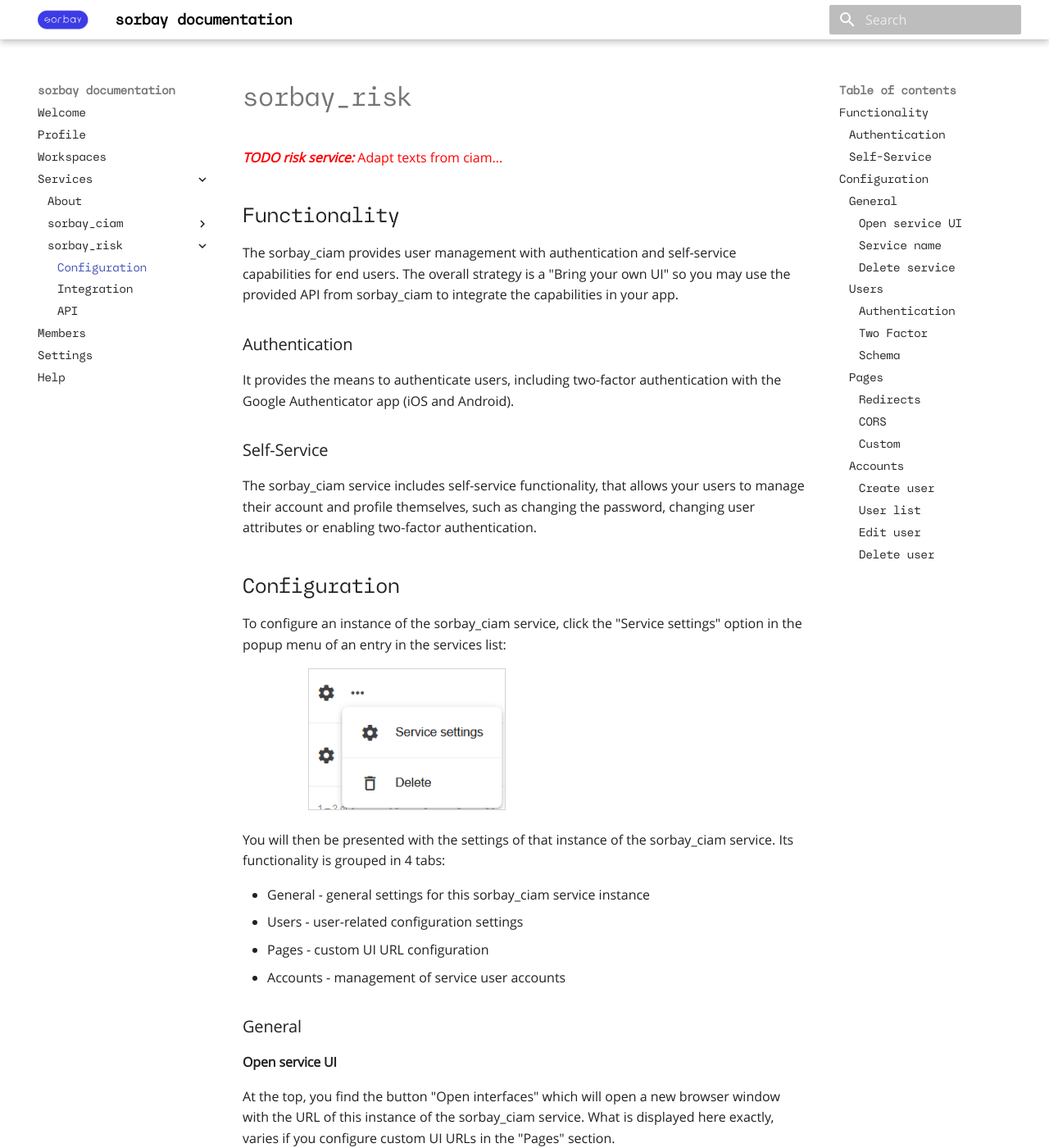
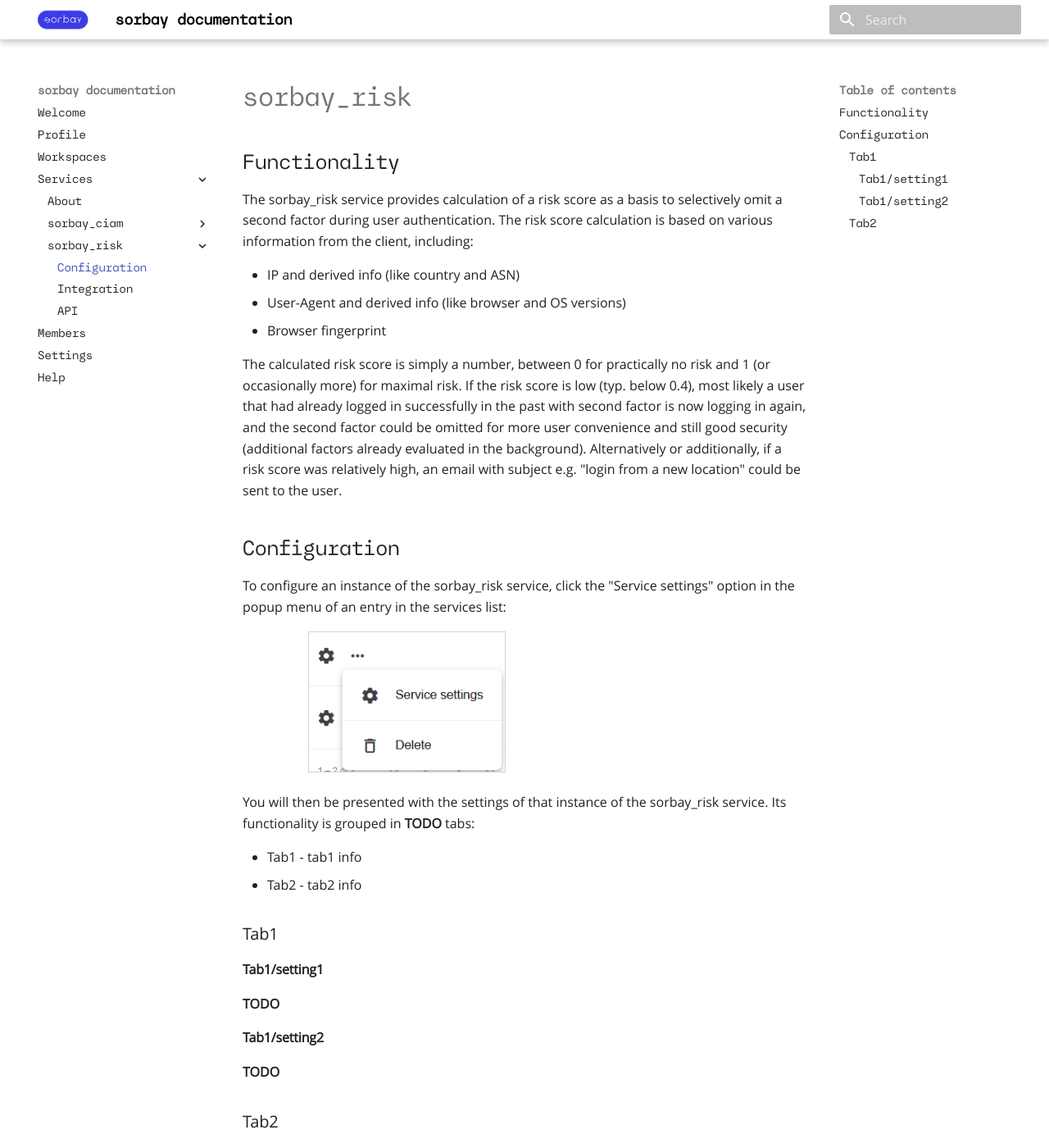
Before and after one commit to sorbay/sorbay-documentation, an MkDocs documentation site: the page built from docs/en/sorbay_risk.md, in a window 1280 px wide and 1400 px high. Shown: the whole window at 82% size. Built offline with MkDocs 1.6.1 and Material for MkDocs 9.7.7, drawn with Linux system fonts in a browser that asks for light colours; some of the changed text lies outside the part shown.

Commit message:
documenting risk service

```diff
--- a/docs/en/sorbay_risk.md
+++ b/docs/en/sorbay_risk.md
@@ -1,156 +1,50 @@
 # sorbay_risk
-
-<span style="color:red">***TODO risk service:*** Adapt texts from ciam...</span>
 
 ## Functionality
 
-The sorbay_ciam provides user management with authentication and
-self-service capabilities for end users. The overall strategy is a
-"Bring your own UI" so you may use the provided API from
-sorbay_ciam to integrate the capabilities in your app.
+The sorbay_risk service provides calculation of a risk score as a basis
+to selectively omit a second factor during user authentication.
+The risk score calculation is based on various information from the
+client, including:
 
-### Authentication
+* IP and derived info (like country and ASN)
+* User-Agent and derived info (like browser and OS versions)
+* Browser fingerprint
 
-It provides the means to authenticate users, including two-factor
-authentication with the Google Authenticator app (iOS and Android).
-
-### Self-Service
-
-The sorbay_ciam service includes self-service functionality, that allows
-your users to manage their account and profile themselves, such as
-changing the password, changing user attributes or enabling
-two-factor authentication.
+The calculated risk score is simply a number, between 0 for
+practically no risk and 1 (or occasionally more) for maximal risk.
+If the risk score is low (typ. below 0.4), most likely a user that had
+already logged in successfully in the past with second factor is now
+logging in again, and the second factor could be omitted for more
+user convenience and still good security (additional factors already
+evaluated in the background).
+Alternatively or additionally, if a risk score was relatively high,
+an email with subject e.g. "login from a new location" could be sent
+to the user.
 
 ## Configuration
 
-To configure an instance of the sorbay_ciam service, click the "Service settings"
+To configure an instance of the sorbay_risk service, click the "Service settings"
 option in the popup menu of an entry in the services list:
 
 <img style="margin-left: 80px; width: 35%; border: 1px; border-style: solid; border-color: lightgray" src="../img/services_service_details_popup.png">
 
-You will then be presented with the settings of that instance of the sorbay_ciam service.
-Its functionality is grouped in 4 tabs:
+You will then be presented with the settings of that instance of the sorbay_risk service.
+Its functionality is grouped in **TODO** tabs:
 
-* General - general settings for this sorbay_ciam service instance
-* Users - user-related configuration settings
-* Pages - custom UI URL configuration
-* Accounts - management of service user accounts
+* Tab1 - tab1 info
+* Tab2 - tab2 info
 
-### General
+### Tab1
 
-#### Open service UI
+#### Tab1/setting1
 
-At the top, you find the button "Open interfaces" which will open a new
-browser window with the URL of this instance of the sorbay_ciam service. What
-is displayed here exactly, varies if you configure custom UI URLs in the "Pages"
-section.
+**TODO**
 
-#### Service name
+#### Tab1/setting2
 
-In the "Base" section, you can change the name of the service. Save your change
-by clicking the "Save" button in the lower right corner.
+**TODO**
 
-#### Delete service
+### Tab2
 
-Under "Service deletion", you can delete this service instance entirely.
-*NOTE:* This change cannot be undone! It will irrevocably delete the service
-and all related data and resources.
-
-Delete the service by clicking the "Delete service" button, and then confirm
-the deletion in the following pop up dialog.
-
-### Users
-
-Under the "Users" tab, you find various sections where you can configure
-several aspects related to the authentication and data storage of service users.
-
-#### Authentication
-
-Set the required minimum length for the password by adjusting the
-slider to the desired value.
-
-Enable the checkbox to enforce a check, that prevents from passwords
-that are equal to the username.
-
-#### Two Factor
-
-By enabling the "Enforce two factor authentication" checkbox in this
-section, users will be forced to enable two-factor authentication.
-
-#### Schema
-
-Here you will be able to adapt the data schema for storing user accounts.
-
-_This functionality is not yet available during the beta testing phase!_
-
-### Pages
-
-Following the "Bring your own UI" philosophy, the sorbay_ciam service allows you to configure custom frontend URLs here. This could be custom-written JavaScript frontends, that integrate with the service API. Follow the [instructions](/sorbay_ciam_integration) how to configure and launch our demo UI application.
-
-* "Login URL" - Login application URL
-* "Registration URL" - Registration application URL
-* "Verification URL" - Verification application URL
-* "Recovery URL" - Recovery application URL
-* "Settings URL" - Settings application URL
-* "Error URL" - Error application URL
-
-#### Redirects
-
-* "Default URL" -
-* "Login URL" - Login redirect URL
-* "Registration URL" - Registration redirect URL
-* "Settings URL" - Settings redirect URL
-* "Verification URL" - Verification redirect URL
-* "Logout URL" - Logout redirect URL
-
-#### CORS
-
-Add any custom allowed origin URLs in this section by clicking
-the "+ Allowed Origin URL" button. Click the "Save" button in the
-lower right corner to save the new URL.
-
-#### Custom
-
-Finally, you may set a custom domain name, and define a custom
-domain for the session cookie, depending on your application's requirements.
-
-You will have to create a CNAME record with the DNS provider with which the domain is registered, with the value that's provided in this view.
-
-It is important that you add CORS origins to your custom domain to ensure Single Page Applications (SPAs) support.
-
-### Accounts
-
-Under this tab, you can manage user accounts for users of the service.
-
-#### Create user
-
-To create a new service user, click the "+ Create user" button:
-
-<img style="margin-left: 80px; width: 25%; border: 1px; border-style: solid; border-color: lightgray" src="../img/services_accounts_create_user_button.png">
-
-This will open the following pop up dialogue where you can enter the
-details of the new user account:
-
-<img style="margin-left: 80px; width: 75%; border: 1px; border-style: solid; border-color: lightgray" src="../img/services_accounts_create_user_popup.png">
-
-Chose the status for the new user account ("active" or "inactive") and then
-create the new account by clicking the "Create user" button.
-
-#### User list
-
-Once you have created one or more service users, they will be listed
-under the "Accounts" tab:
-
-<img style="margin-left: 80px; width: 75%; border: 1px; border-style: solid; border-color: lightgray" src="../img/services_accounts_user_list.png">
-
-#### Edit user
-
-To edit a user account, click the <img src="../img/button_open_details.png" /> symbol, or the "Open user" option in the pop up menu:
-
-<img style="margin-left: 80px; width: 25%; border: 1px; border-style: solid; border-color: lightgray" src="../img/services_accounts_open_user_popup.png">
-
-#### Delete user
-
-To delete a user account, click the "Delete user" option in the pop up menu:
-
-<img style="margin-left: 80px; width: 25%; border: 1px; border-style: solid; border-color: lightgray" src="../img/services_accounts_open_user_popup.png">
+**TODO**
```
